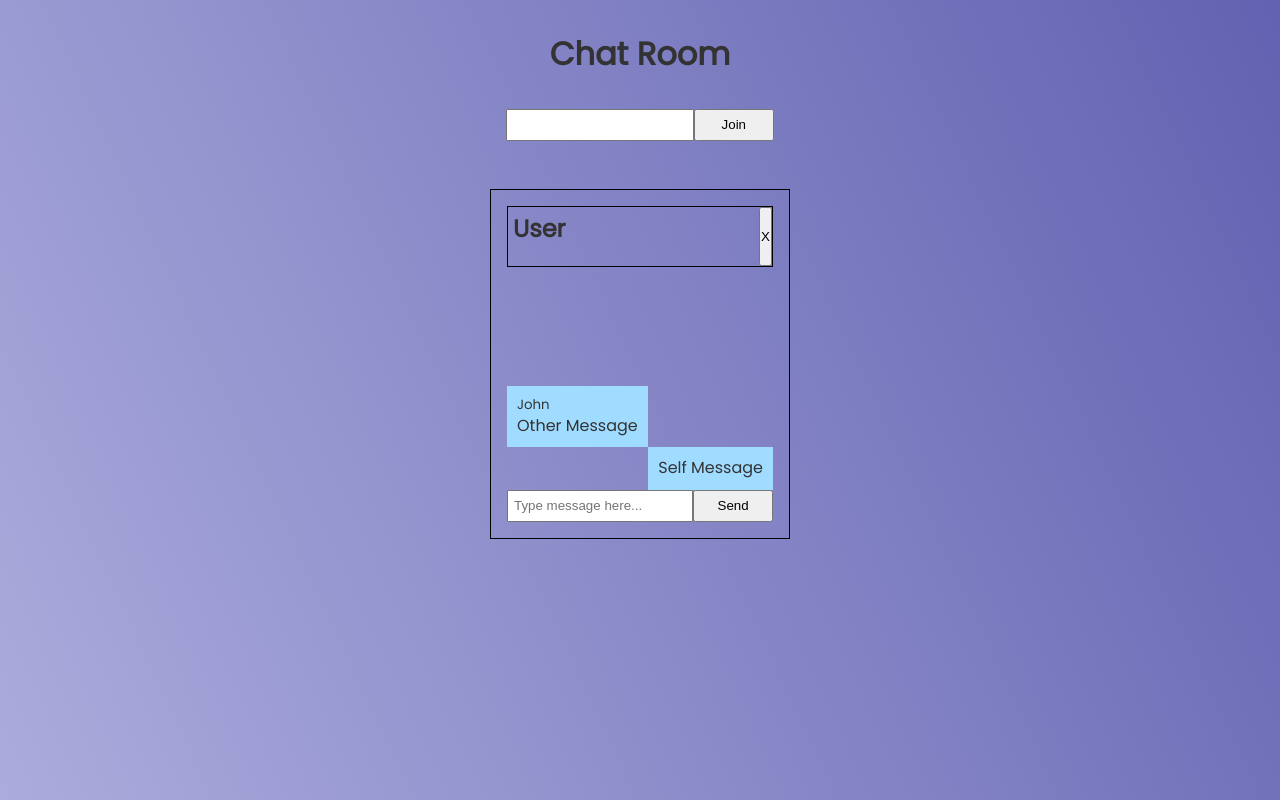
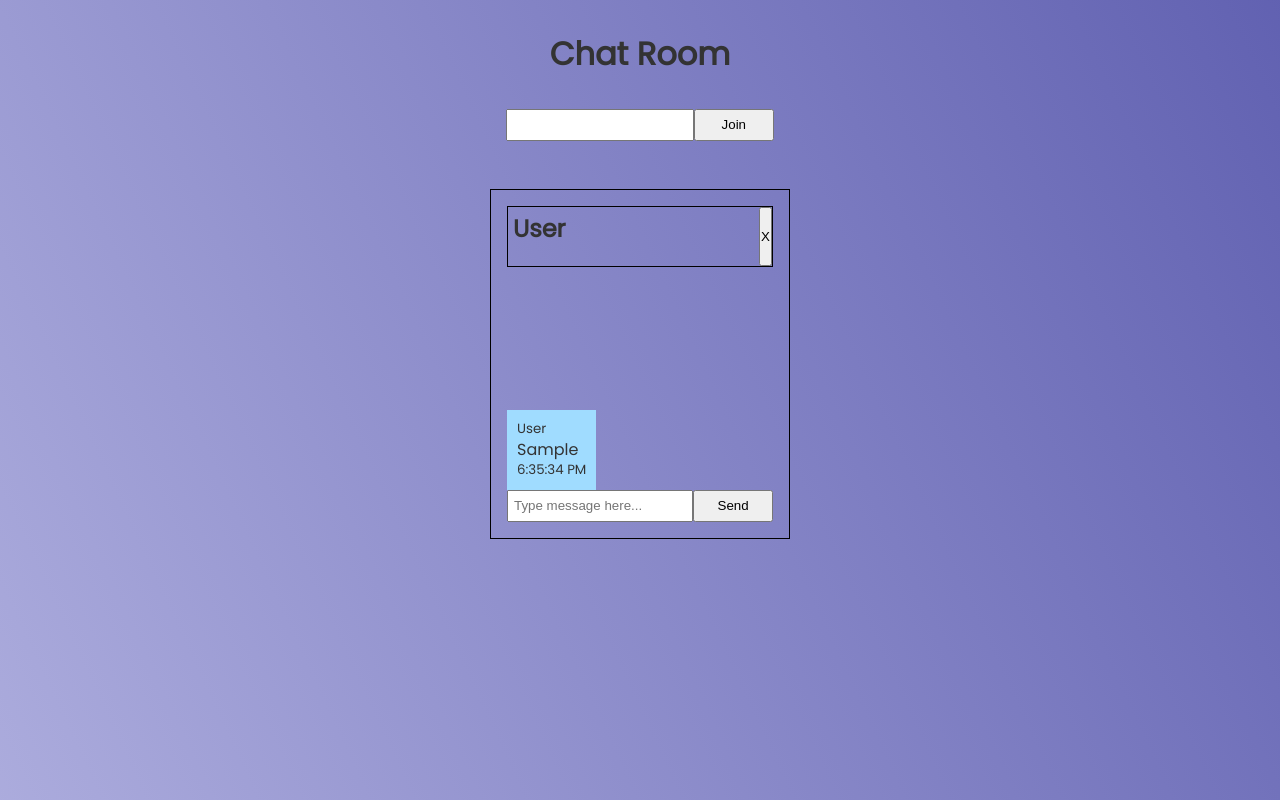
Before and after one commit to mayank-caizin/chat-room-angular, an Angular app: page / in a window 1280 px wide. Both pictures are taken after typing "Sample" into the empty fields and a click on the button "Send". Built offline with nearby package versions, Linux system fonts and the light colour scheme.

Commit message:
Send and Receive Message functionality completed

```diff
--- a/src/app/chats/chatbox/chatbox.component.ts
+++ b/src/app/chats/chatbox/chatbox.component.ts
@@ -35,6 +35,7 @@ export class ChatboxComponent implements OnInit {
     console.log(message);
     const msg = this.messageContainer.createComponent(MessageComponent);
     msg.instance.message = message;
+    msg.instance.isSender = (message.user === this.name);
   }
 
   leaveChat() {
--- a/src/app/chats/messages/message.component.html
+++ b/src/app/chats/messages/message.component.html
@@ -1,4 +1,10 @@
-<div class="other-message">
+<div [ngClass] = "{'message': true, 'self': isSender, 'other': !isSender}" class="message">
+  <sub>{{message.user}}</sub>
+  <span>{{message.content}}</span>
+  <sub>{{message.time}}</sub>
+</div>
+
+<!-- <div class="other-message">
   <div class="message">
       <sub>John</sub>
       <span> Other Message </span>
@@ -8,4 +14,4 @@
   <div class="message">
       <span> Self Message </span>
   </div>
-</div>
+</div> -->
--- a/src/app/chats/messages/message.component.ts
+++ b/src/app/chats/messages/message.component.ts
@@ -8,6 +8,7 @@ import { Message } from './message';
 })
 export class MessageComponent implements OnInit {
   message!: Message;
+  isSender: boolean = false;
 
   constructor() { }
 
```
